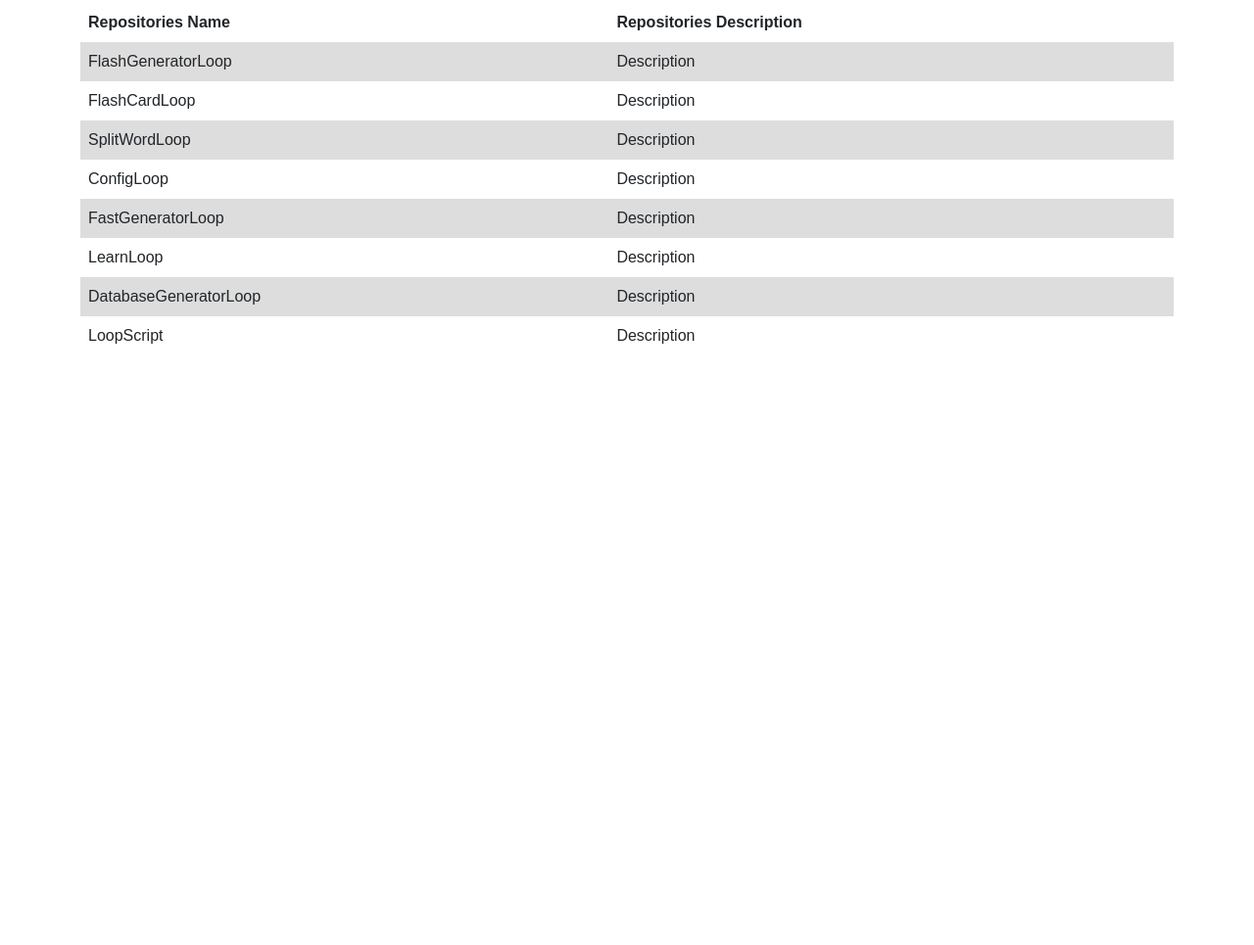
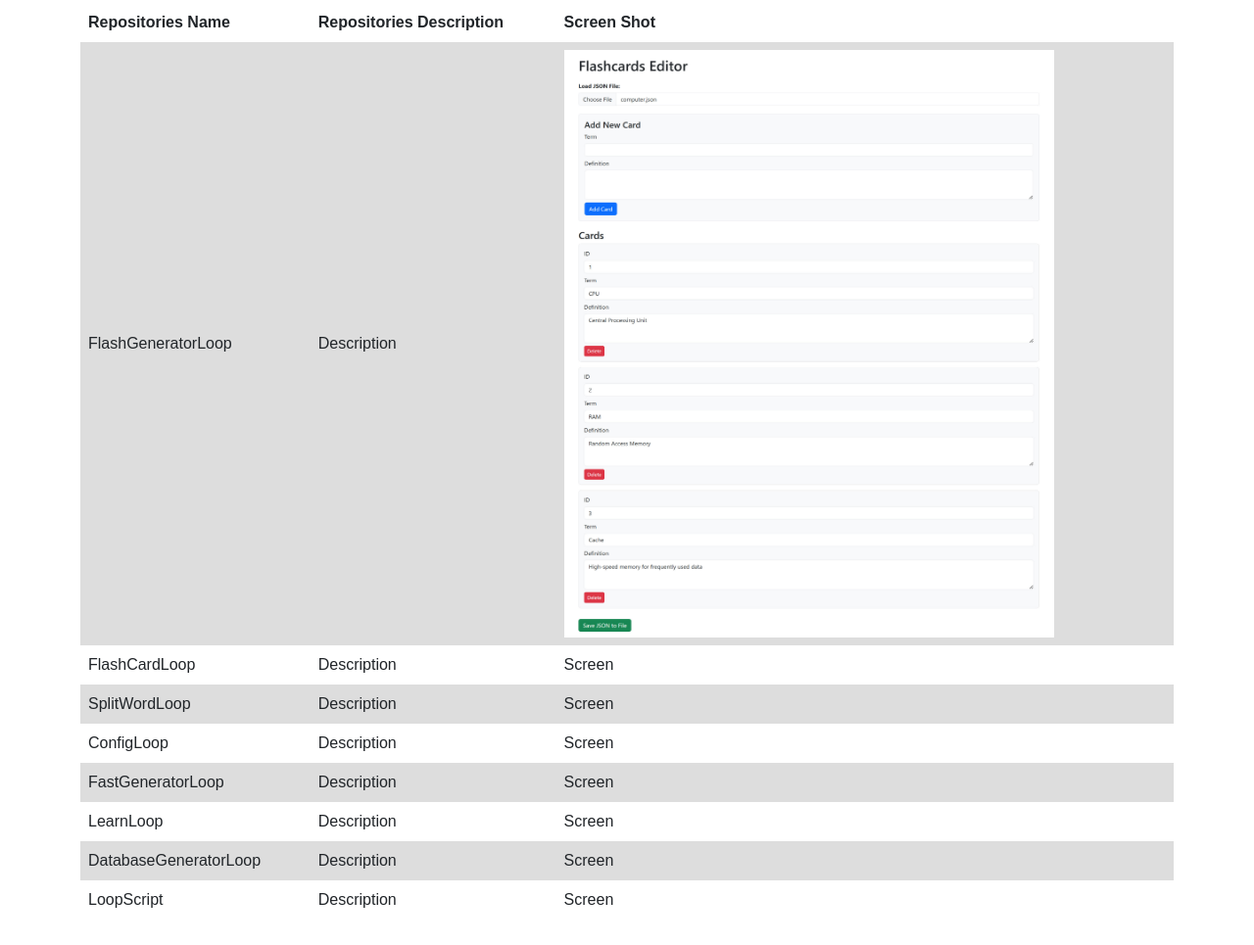
Before and after one commit to progressivepull/Begin-in-the-Loop, a plain HTML site: page index.html in a window 1280 px wide. Shown: the part 397-1362 px from the top of the page at 98% size. Before the commit the page ends 800 px from the top, so only its background shows below. Drawn offline with Linux system fonts and the light colour scheme.

Commit message:
init commit

```diff
--- a/index.html
+++ b/index.html
@@ -32,46 +32,55 @@
   <tr>
     <th>Repositories Name</th>
     <th>Repositories Description</th>
+	<th>Screen Shot</th>
   </tr>
 
   <tr>
     <td>FlashGeneratorLoop</td>
     <td>Description</td>
+	<td><img src="./app/screen_shots/FlashGeneratorLoop.jpg" alt="Girl in a jacket" width="500" height="600"></td>
   </tr>
 
   <tr>
     <td>FlashCardLoop</td>
     <td>Description</td>
+    <td>Screen</td>
   </tr>
 
   <tr>
     <td>SplitWordLoop</td>
     <td>Description</td>
+    <td>Screen</td>
   </tr>
 
   <tr>
     <td>ConfigLoop</td>
     <td>Description</td>
+		<td>Screen</td>
   </tr>
 
   <tr>
     <td>FastGeneratorLoop</td>
     <td>Description</td>
+		<td>Screen</td>
   </tr>
 
   <tr>
     <td>LearnLoop</td>
     <td>Description</td>
+		<td>Screen</td>
   </tr>
 
   <tr>
     <td>DatabaseGeneratorLoop</td>
     <td>Description</td>
+		<td>Screen</td>
   </tr>
 
   <tr>
     <td>LoopScript</td>
     <td>Description</td>
+		<td>Screen</td>
   </tr>
 
 </table>
```
Also changed, not shown: app/screen_shots/FlashGeneratorLoop.jpg (added).
